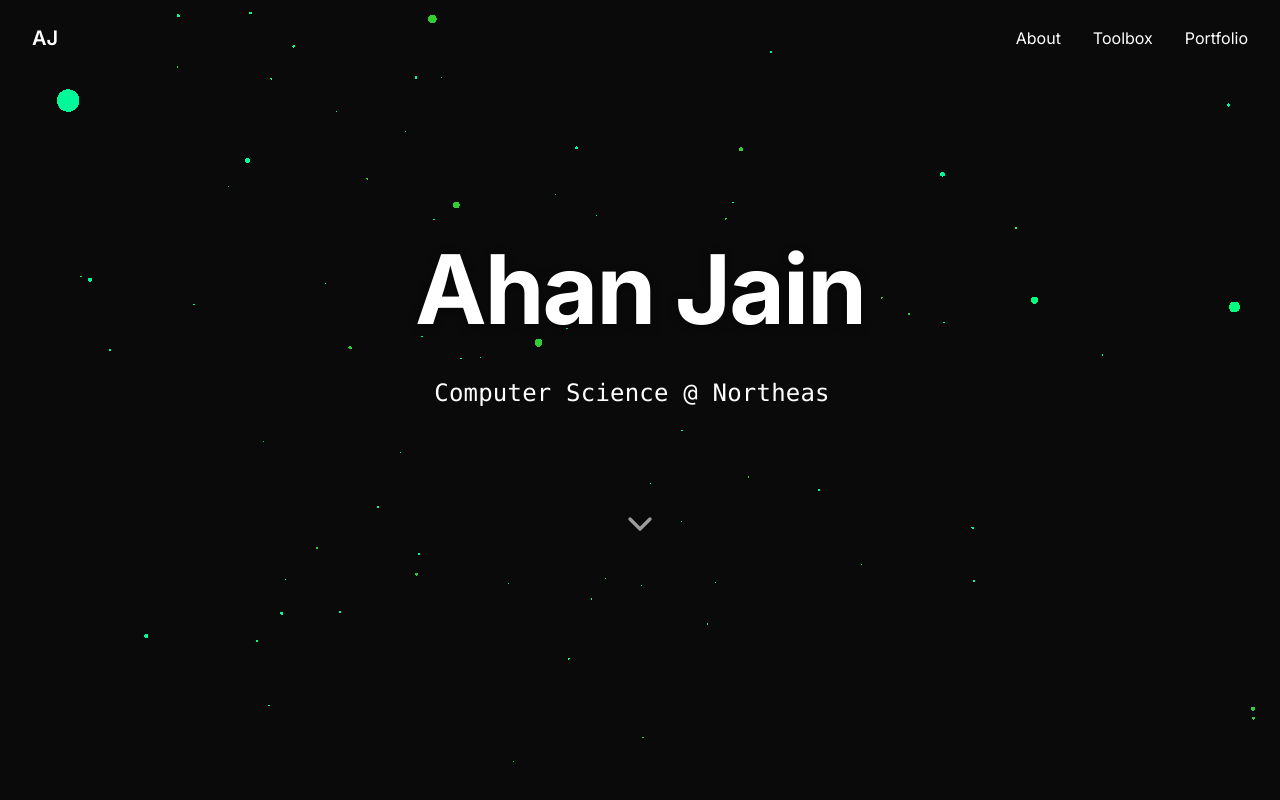
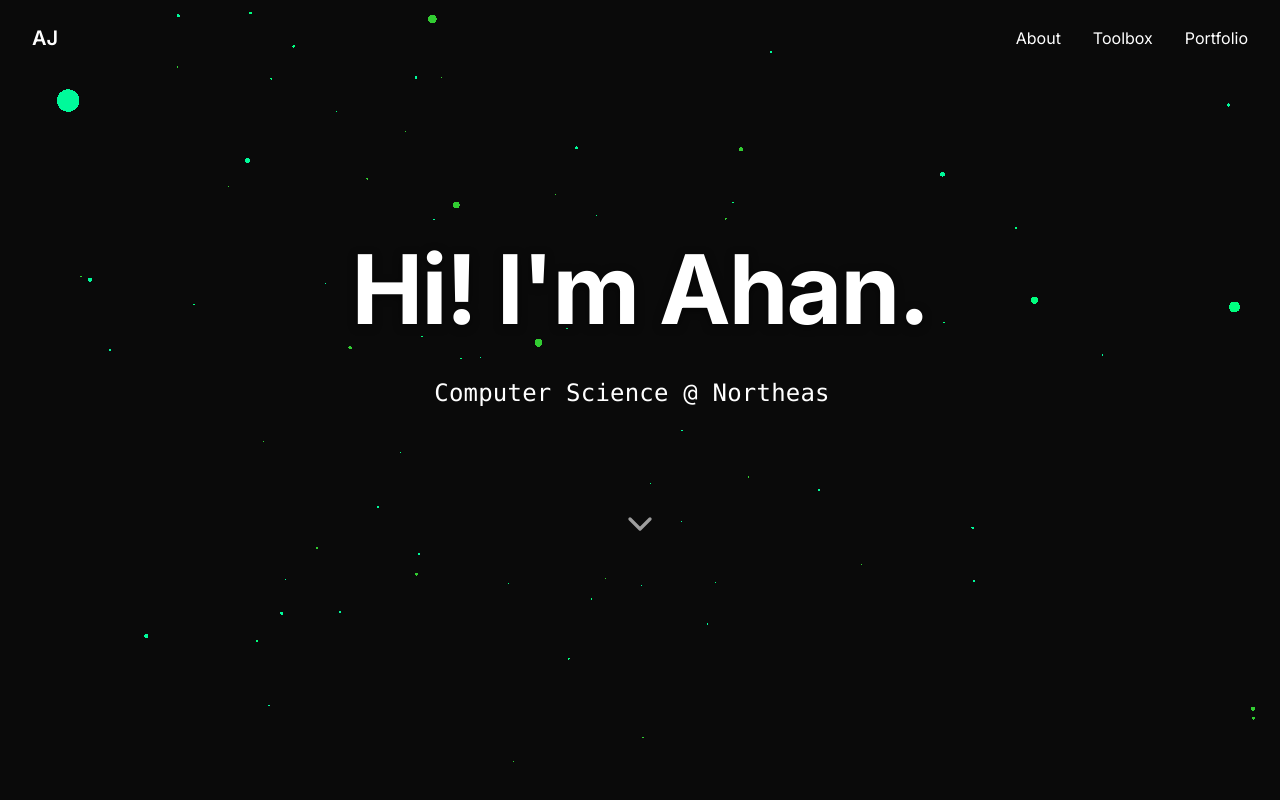
Before and after one commit to ahan-jain/personal-website, a React (Vite) app: page / in a window 1280 px wide. Shown: the top 800 px of the page. Built offline with nearby package versions, Linux system fonts and the light colour scheme.

Commit message:
Updated landing page
Changed "Ahan Jain" to "Hi! I'm Ahan."

```diff
--- a/src/App.tsx
+++ b/src/App.tsx
@@ -247,7 +247,7 @@ function App() {
         {/* Hero Content - No backdrop box */}
         <div className="text-center z-10 px-8 relative">
           <h1 className="hero-headline text-6xl md:text-7xl lg:text-8xl font-bold mb-8 fade-in-up">
-            Ahan Jain
+            Hi! I'm Ahan.
           </h1>
           <div className="hero-bio text-xl md:text-2xl font-light tracking-wide mb-16 fade-in-up max-w-2xl mx-auto min-h-[3rem] flex items-center justify-center text-center" style={{letterSpacing: '0.2px'}}>
             <div className="font-mono flex items-center">
```
